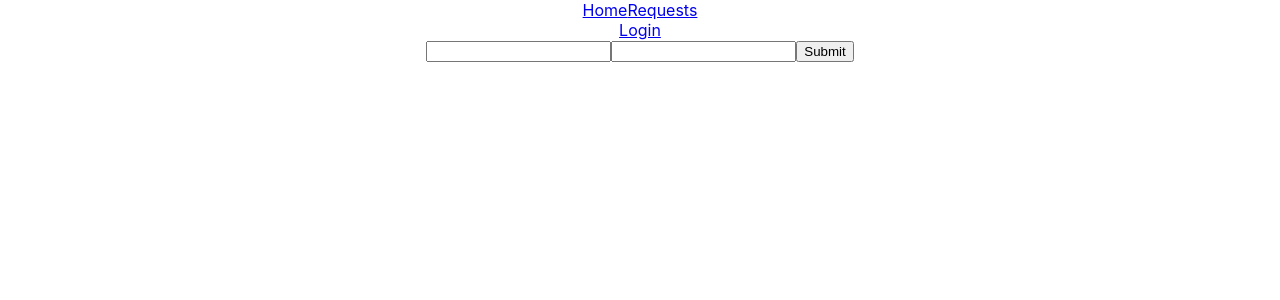
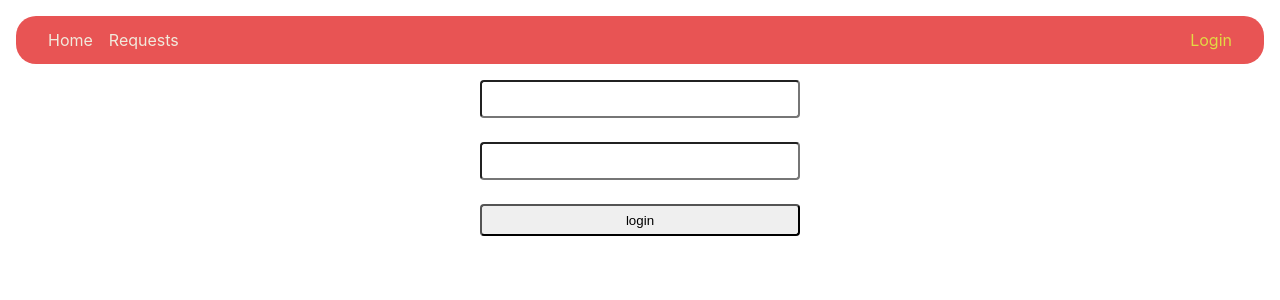
Before and after one commit to yeamin21/RoktodinFinalProject, a React (Create React App) app in the folder frontend/: page /login in a window 1280 px wide. Shown: the top 300 px of the page. Built offline with nearby package versions, Linux system fonts and the light colour scheme.

Commit message:
signout added

```diff
--- a/frontend/package.json
+++ b/frontend/package.json
@@ -2,12 +2,13 @@
   "name": "frontend",
   "version": "0.1.0",
   "private": true,
-  "proxy":"http://localhost:8000",
+  "proxy": "http://localhost:8000",
   "dependencies": {
     "@testing-library/jest-dom": "^5.14.1",
     "@testing-library/react": "^11.2.7",
     "@testing-library/user-event": "^12.8.3",
     "axios": "^0.21.1",
+    "node-sass": "^6.0.1",
     "react": "^17.0.2",
     "react-dom": "^17.0.2",
     "react-router-dom": "^5.2.0",
--- a/frontend/src/App.js
+++ b/frontend/src/App.js
@@ -1,5 +1,5 @@
 import logo from "./logo.svg";
-import "./App.css";
+import "./App.scss";
 import NavigationMenu from "./Components/Header/Navbar/NavigationMenu";
 import { BrowserRouter, Route, Router } from "react-router-dom";
 import Login from "./Pages/Login";
--- a/frontend/src/App.css
+++ b/frontend/src/App.scss
@@ -1,5 +1,7 @@
 .App {
-  text-align: center;
+  display: flex;
+  flex-direction: column;
+
 }
 
 .App-logo {
--- a/frontend/src/Components/Header/Navbar/NavigationMenu.js
+++ b/frontend/src/Components/Header/Navbar/NavigationMenu.js
@@ -1,7 +1,7 @@
 import { NavLink } from "react-router-dom";
 import { UserContext } from "../../../Contexts/UserContext";
-import { useContext } from "react";
-
+import { Component, useContext } from "react";
+import "./NavigationMenu.scss"
 export default function NavigationMenu() {
   return (
     <div className="nav-menu">
@@ -25,7 +25,7 @@ function NavList() {
   ];
 
   return (
-    <div className="nav-list">
+    <div className="primary">
       {items.map((item, key) => (
         <NavLink
           exact = {item.exact}
@@ -39,8 +39,8 @@ function NavList() {
   );
 }
 
-function UserNav() {
-  const items = [
+class UserNav extends Component {
+ items = [
     {
       to: "login",
       name: "Login",
@@ -52,18 +52,28 @@ function UserNav() {
       exact: true,
     },
   ];
-  const userContext = useContext(UserContext);
+
+  render(){
+
+
   return (
-    <div>
-      {userContext.authenticated ? (
-        <NavLink exact={items[1].exact} to={items[1].to}>
-          {items[1].name}
+<UserContext.Consumer>
+{({authenticated,logout})=>
+
+
+<div className="user">
+     { authenticated ? (
+        <NavLink exact={this.items[1].exact} onClick={logout} to={this.items[1].to}>
+          {this.items[1].name}
         </NavLink>
       ) : (
-        <NavLink exact={items[0].exact} to={items[0].to}>
-          {items[0].name}
+        <NavLink exact={this.items[0].exact} to={this.items[0].to}>
+          {this.items[0].name}
         </NavLink>
       )}
     </div>
+  }
+    </UserContext.Consumer>
   );
 }
+}
--- a/frontend/src/Components/Header/Navbar/NavigationMenu.scss
+++ b/frontend/src/Components/Header/Navbar/NavigationMenu.scss
@@ -0,0 +1,27 @@
+.nav-menu{
+    display: flex;
+    flex-direction: row;
+    justify-content: space-between;
+    background-color: rgba(228, 54, 54, 0.849);
+    height: 6vh;
+    flex-wrap: wrap;
+    align-items: center;
+    border-radius: 1.25em;
+    margin: 1rem;
+    padding:  0 2rem 0 2rem;
+   .active{
+       color: rgba(225, 228, 67, 0.925);
+   }
+    & > div{
+        display: flex;
+        gap: 1rem;
+        flex-wrap: wrap;
+        a{
+            color: rgb(241, 234, 220);
+            text-decoration: none;
+            &:hover{
+                color: rgba(225, 228, 67, 0.925);
+            }
+        }
+    }
+}
--- a/frontend/src/Contexts/UserContext.js
+++ b/frontend/src/Contexts/UserContext.js
@@ -7,6 +7,7 @@ export const UserContext = createContext({
   refresh: "",
   authenticated: false,
   authenticate: () => {},
+  logout:()=>{}
 });
 
 export default class UserContextProvider extends Component {
@@ -17,9 +18,11 @@ export default class UserContextProvider extends Component {
       refresh: "",
       authenticated: false,
       authenticate: this.authenticate,
+      logout: this.logout
     };
     this.authenticate = this.authenticate.bind(this);
     this.validate = this.validate.bind(this);
+    this.logout = this.logout.bind(this)
   }
   componentDidMount() {
     const stored_token = localStorage.getItem("auth");
@@ -44,7 +47,10 @@ export default class UserContextProvider extends Component {
         localStorage.setItem("auth", JSON.stringify(access,refresh));
       });
   };
-
+  logout=()=>
+  {
+    this.setState({authenticated:false, refresh:'', access:''},localStorage.removeItem('auth'))
+  }
   render() {
     return (
       <UserContext.Provider value={this.state}>
--- a/frontend/src/Pages/Login.js
+++ b/frontend/src/Pages/Login.js
@@ -1,7 +1,7 @@
 import axios from "axios";
 import { useState } from "react";
 import UserContextProvider, {UserContext} from "../Contexts/UserContext";
-
+import "./Login.scss"
 
 export default function Login() {
   const [username, setUsername] = useState();
@@ -18,8 +18,8 @@ export default function Login() {
       onChange={(e) => setPassword(e.target.value)}
     ></input>
     <input
-      type="submit">
-      </input>
+      type="submit" value="login">
+    </input>
   </form>
 </div>
   }
--- /dev/null
+++ b/frontend/src/Pages/Login.scss
@@ -0,0 +1,16 @@
+.login{
+    display: flex;
+    flex-direction: column;
+ form{
+     display: flex;
+     flex-direction: column;
+     align-self: center;
+     gap: 1.5rem;
+     width: 20rem;
+     input{
+         height: 2rem;
+         border-radius: .25rem;
+     }
+ }
+
+}
```
Also changed, not shown: 1 other file (tests, documents, lock files or other folders).
